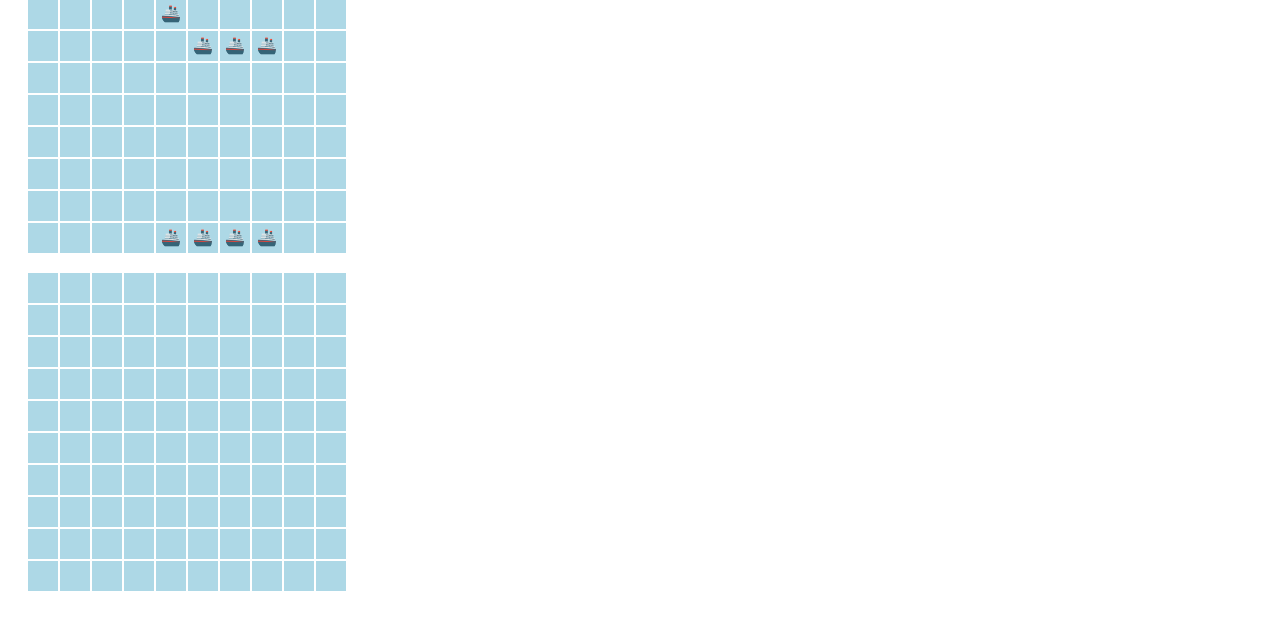
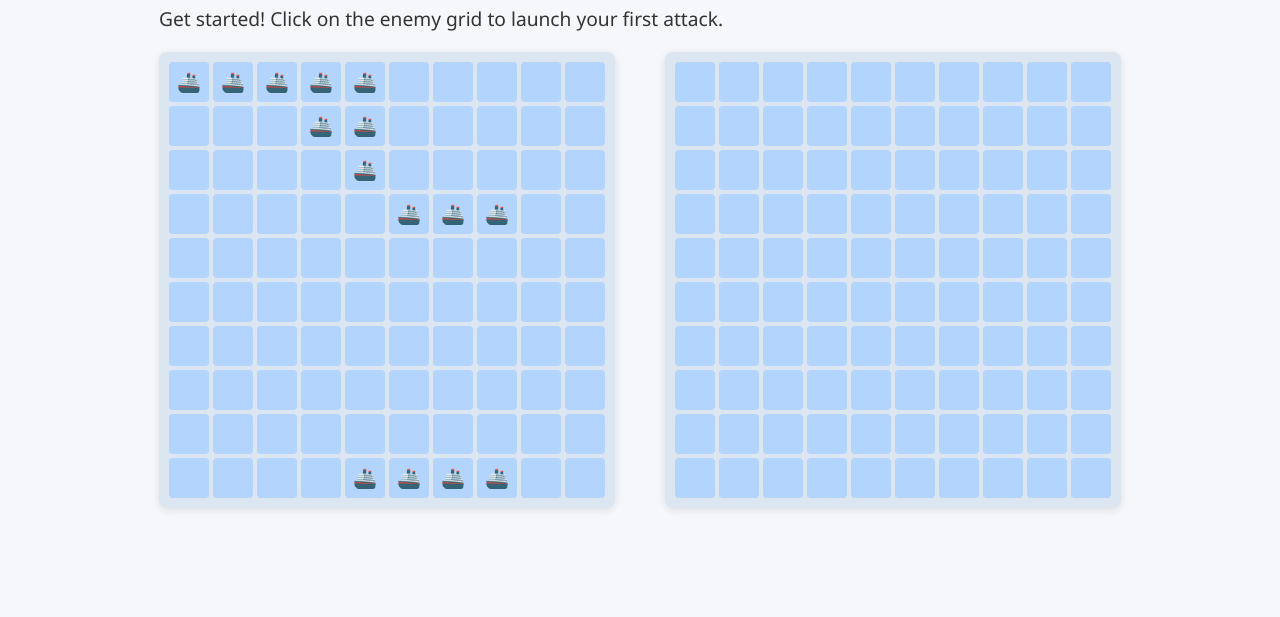
Before and after one commit to aneesh199608/odin-battleship, a website built with webpack: page src/index.html in a window 1280 px wide. Shown: the part 183-800 px from the top of the page. Built offline with nearby package versions, Linux system fonts and the light colour scheme.

Commit message:
chore: fix styling issues and add feedback-indicator text

```diff
--- a/src/dom.js
+++ b/src/dom.js
@@ -7,6 +7,10 @@ export function renderBoards(game) {
 
     playerBoardDiv.innerHTML = '';
     computerBoardDiv.innerHTML = '';
+
+    playerBoardDiv.className = 'board';
+    computerBoardDiv.className = 'board';
+
     turnText.textContent = game.currentTurn === 'player' ? "Player's turn" : "Computer's turn";
     // feedbackText.textContent = '';
 
--- a/src/index.html
+++ b/src/index.html
@@ -10,10 +10,12 @@
   <div id="game">
     <div id="console">
       <p id="turn-indicator">Player's turn</p>
-      <p id="feedback-indicator"></p>
+      <p id="feedback-indicator">Get started! Click on the enemy grid to launch your first attack.</p>
     </div>
-    <div id="player-board" class="board"></div>
-    <div id="computer-board" class="board"></div>
+    <div class="boards-container">
+    <div id="player-board"></div>
+    <div id="computer-board"></div>
+    </div>
   </div>
 </body>
 </html>
--- a/src/styles.css
+++ b/src/styles.css
@@ -1,16 +1,59 @@
+body {
+  font-family: 'Segoe UI', sans-serif;
+  margin: 30px;
+  background-color: #f5f7fa;
+  color: #333;
+  display: flex;
+  flex-direction: column;
+  align-items: center;
+}
+
+h1 {
+  font-size: 2.5rem;
+  margin-bottom: 10px;
+}
+
+#turn-indicator,
+#feedback-indicator {
+  font-size: 1.2rem;
+  font-weight: 500;
+  margin-bottom: 20px;
+}
+
+.boards-container {
+  display: flex;
+  gap: 50px;
+  flex-wrap: wrap;
+  justify-content: center;
+}
+
 .board {
   display: grid;
-    grid-template-columns: repeat(10, 30px);
-    grid-gap: 2px;
-    margin: 20px;
+  grid-template-columns: repeat(10, 40px);
+  gap: 4px;
+  padding: 10px;
+  background-color: #dce6f1;
+  border-radius: 8px;
+  box-shadow: 0 2px 8px rgba(0, 0, 0, 0.1);
 }
 
 .cell {
-    width: 30px;
-    height: 30px;
-    background: lightblue;
+  width: 40px;
+  height: 40px;
+  background: #b3d4fc;
   display: flex;
   align-items: center;
   justify-content: center;
+  font-size: 1.2rem;
+  border-radius: 4px;
   cursor: pointer;
+  transition: background 0.3s;
 }
+
+.cell:hover {
+  background: #9cc3e6;
+}
+
+.cell:active {
+  background: #6ea1d
+}
```
Lines whose indentation alone changed are shown as unchanged.
